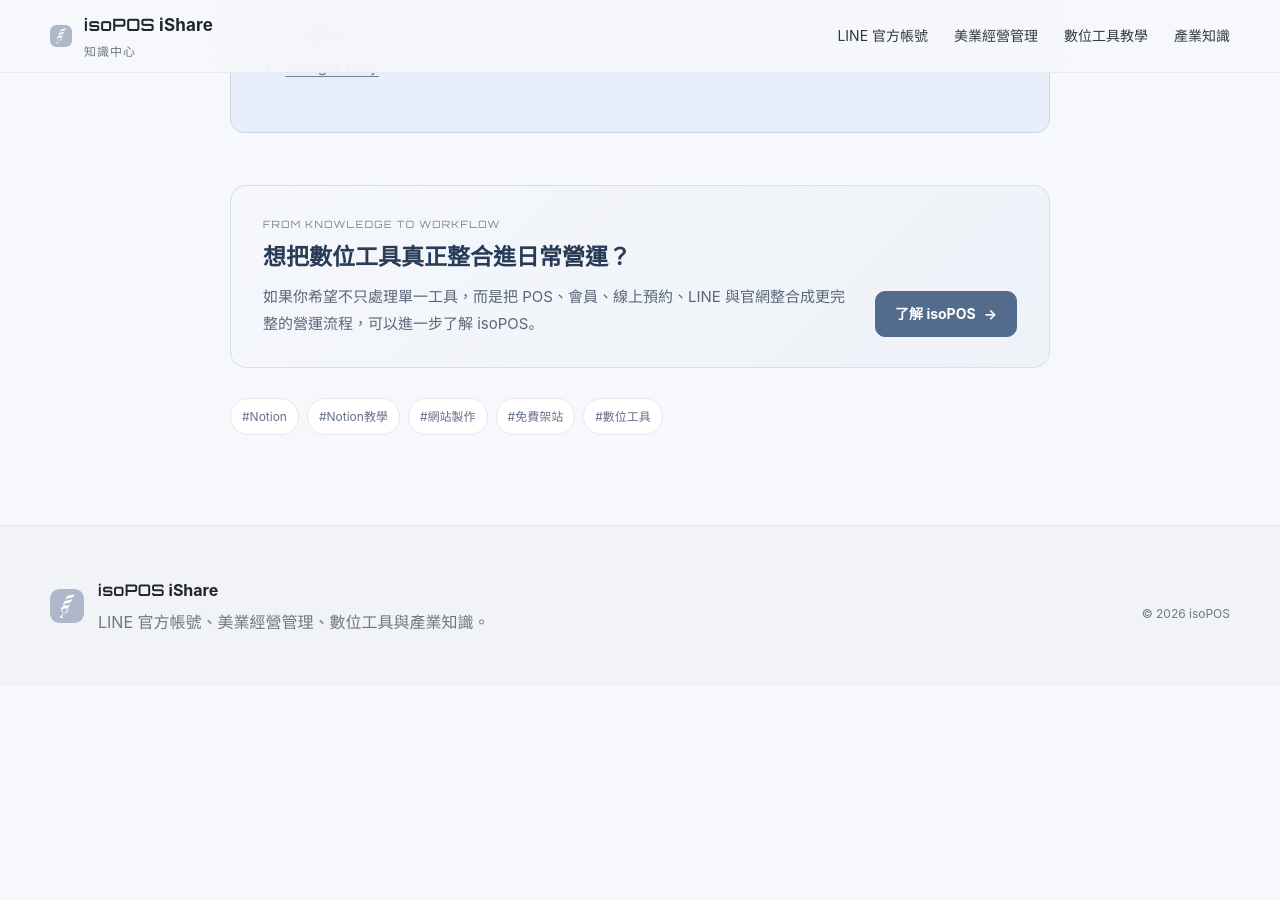
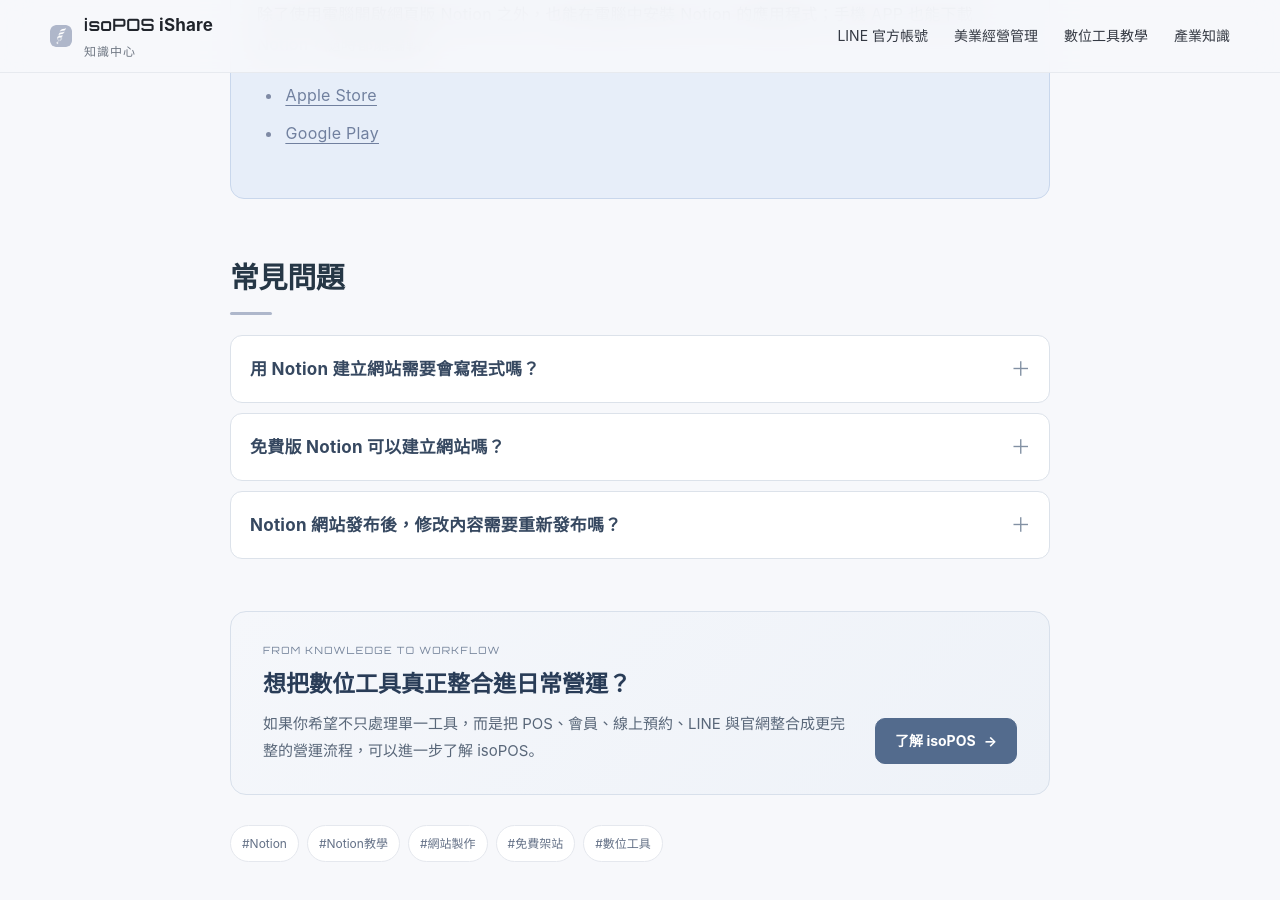
Before and after one commit to isopossoft/isoPOS-ishare, a Jekyll site: the page built from _posts/2026-08-13-build-website-with-notion.md, in a window 1280 px wide and 900 px high, scrolled down 13684 px. Built offline with Jekyll 4.4.1, drawn with Linux system fonts in a browser that asks for light colours; before the commit the page ends 14370 px from its top, so only the background shows below that.

Commit message:
Update _posts/2026-08-13-build-website-with-notion.md (via Pages CMS)

```diff
--- a/_posts/2026-08-13-build-website-with-notion.md
+++ b/_posts/2026-08-13-build-website-with-notion.md
@@ -135,7 +129,7 @@
     alt: Notion 發布設定中複製公開網址與查看網站的操作位置
   - type: note
     title: 補充資訊
-    text: 預設會使用Notion提供結尾為「.notion.site」的網址。如果想要使用自己命名的網址，首先要購買Notion的PLUS會員，才能進行設定。
+    text: <p>預設會使用Notion提供結尾為「.notion.site」的網址。如果想要使用自己命名的網址，首先要購買Notion的PLUS會員，才能進行設定。</p>
   - type: text
     content: <p>未來，如果要更新內容，調整後網站就會 <strong>自動更新</strong>，不需要重新發布。</p>
   - type: tip
@@ -146,6 +140,17 @@
       Store</u></a></p></li><li><p><a
       href="https://play.google.com/store/apps/details?id=notion.id&amp;pcampaignid=web_share"><u>Google
       Play</u></a></p></li></ul><p></p>
+  - type: faq
+    title: 常見問題
+    items:
+      - question: 用 Notion 建立網站需要會寫程式嗎？
+        answer: <p>不需要。Notion 頁面可以直接透過「發布」功能變成公開網站，不需要另外撰寫 HTML
+          或程式碼，適合想快速建立簡單網站、作品集或資訊頁的人使用。</p>
+      - question: 免費版 Notion 可以建立網站嗎？
+        answer: <p>可以。免費方案也能將頁面發布到網路上，並可使用 <code>notion.site</code> 網址；若需要更多網站外觀、SEO
+          或自訂網域等進階功能，則部分功能需要付費方案或額外加購。</p>
+      - question: Notion 網站發布後，修改內容需要重新發布嗎？
+        answer: <p>不用。網站發布後，只要回到原本的 Notion 頁面修改內容，公開網站會自動同步更新，不需要每次重新按發布。</p>
 seo_title: Notion架網站教學｜不會寫程式也能免費建立網站
 meta_description: Notion 可以免費架網站嗎？本文完整教你從建立 Notion 頁面、加入文字圖片，到發布成公開網站，不需要會 HTML 或程式，也能快速建立簡單網站。
 noindex: false
```
Also changed, not shown: other parts of _posts/2026-08-13-build-website-with-notion.md (+0 -6 lines).
